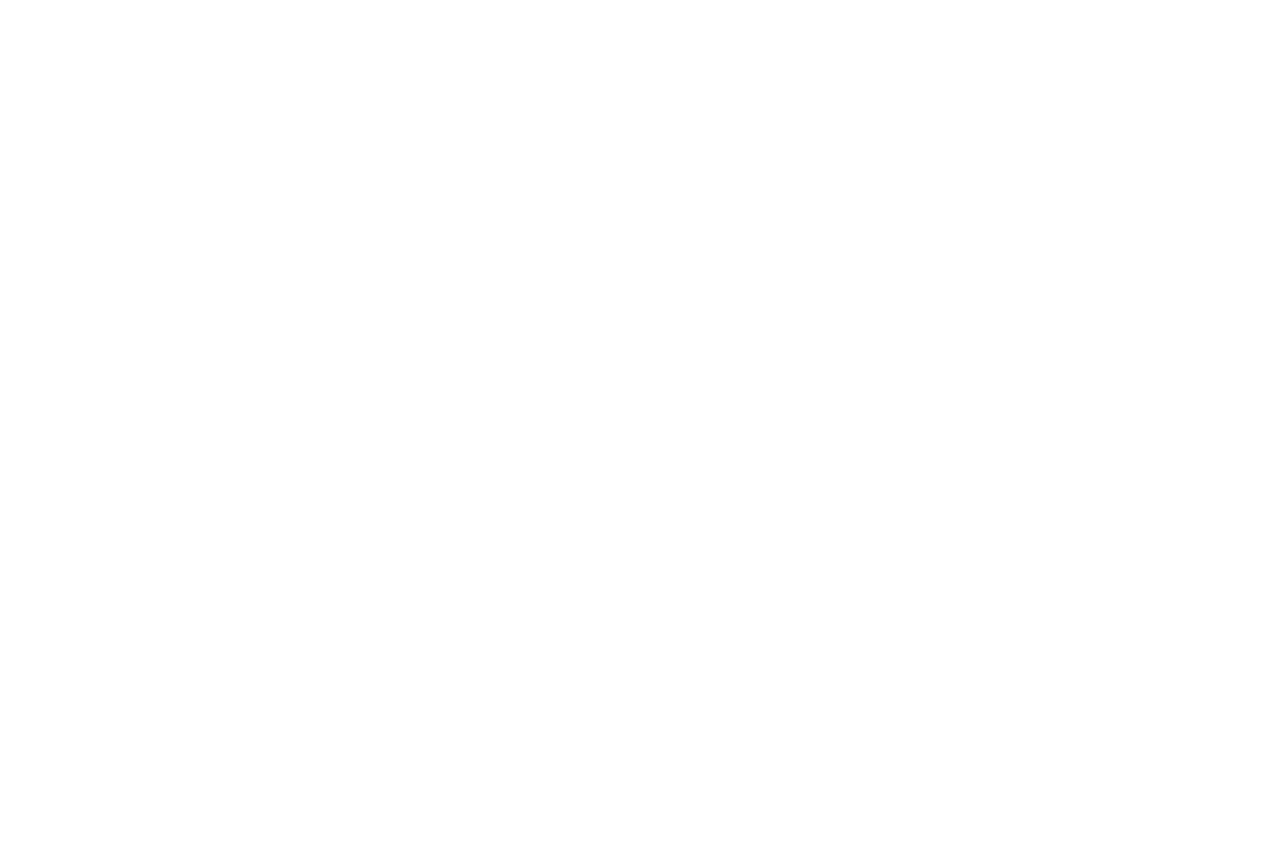
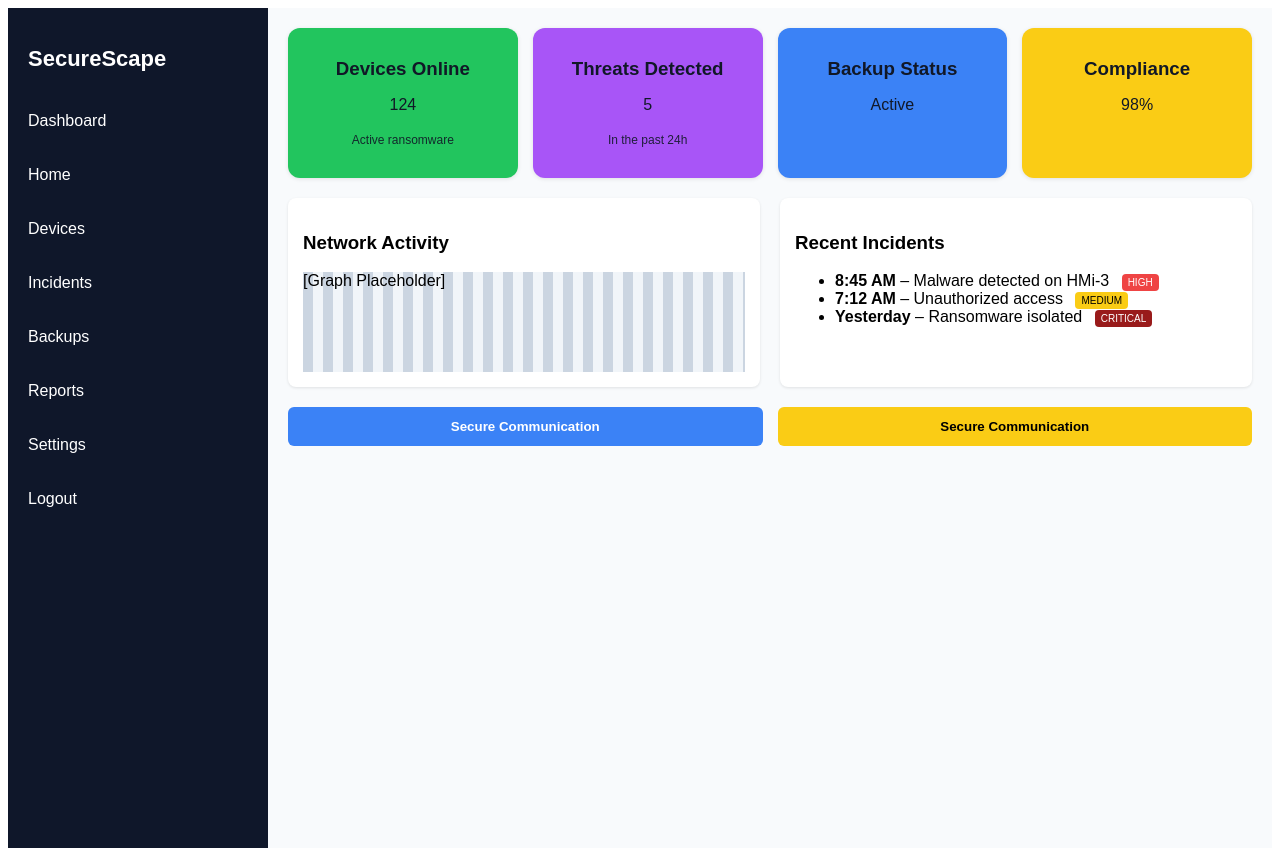
Before and after one commit to Tisa1610/COS40005, a React (Create React App) app in the folder interface/: page / in a window 1280 px wide. Before the commit this address had no page. Before the commit the page ends 800 px from the top, so only its background shows below. Built offline with nearby package versions, Linux system fonts and the light colour scheme.

Commit message:
Update App.js

```diff
--- a/interface/src/App.js
+++ b/interface/src/App.js
@@ -8,6 +8,7 @@ function App() {
   return (
     <Router>
       <Routes>
+        <Route path="/" element={<Dashboard />} />
         <Route path="/dashboard" element={<Dashboard />} />
         <Route path="/data-collection" element={<DataCollection />} />
         <Route path="/compliance-logs" element={<ComplianceLogs />} />
```
